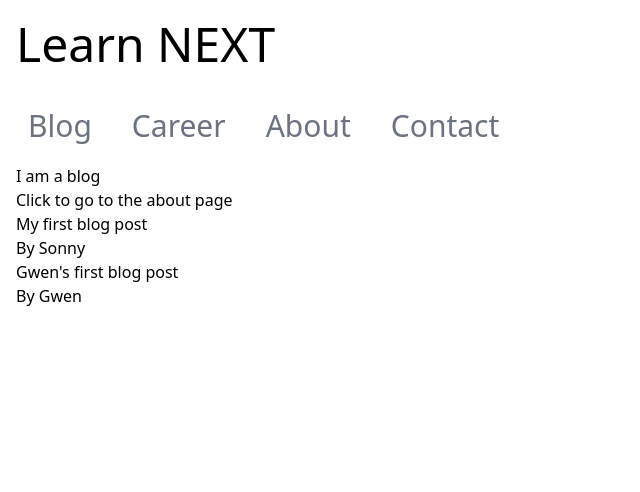
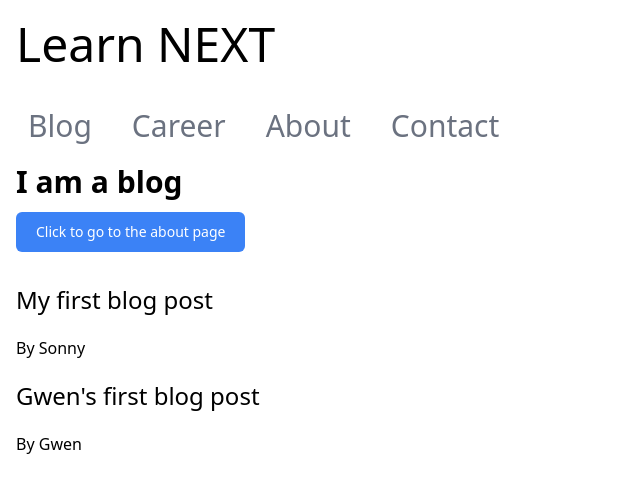
Before and after one commit to deepsea/nextjs-blog, a Next.js app: page /blog in a window 1280 px wide. Shown: the top 492 px of the page, without its empty margins (0-640 px from the left). Built offline with nearby package versions, Linux system fonts and the light colour scheme.

Commit message:
start to give some style

```diff
--- a/pages/blog.js
+++ b/pages/blog.js
@@ -1,14 +1,13 @@
-import Link from 'next/link';
-import { Router, useRouter } from 'next/router';
+import { Router, useRouter } from 'next/router'
 
 function BlogPage({ posts }) {
-    const router = useRouter();
+    const router = useRouter()
     if (router.isFallback) {
-        return <h2>Loading...</h2>;
+        return <h2>Loading...</h2>
     }
     return (
         <div>
-            <h1>I am a blog</h1>
+            <h1 className="text-3xl font-bold">I am a blog</h1>
 
             {/* Router Example 1 */}
             {/* <Link href="/about">
@@ -16,18 +15,21 @@ function BlogPage({ posts }) {
             </Link> */}
 
             {/* Router Example 2 */}
-            <button onClick={() => router.push('/about')}>
+            <button
+                className="focus:outline-none text-white text-sm py-2.5 px-5 rounded-md bg-blue-500 hover:bg-blue-600 hover:shadow-lg my-3"
+                onClick={() => router.push('/about')}
+            >
                 Click to go to the about page
             </button>
 
             {posts.map((post) => (
                 <div key={post.id}>
-                    <h2>{post.title}</h2>
+                    <h2 className="text-2xl my-5">{post.title}</h2>
                     <h3>By {post.author}</h3>
                 </div>
             ))}
         </div>
-    );
+    )
 }
 
 // function timeout(ms) {
@@ -70,15 +72,15 @@ export async function getStaticProps() {
                 author: 'Gwen',
             },
         ],
-    };
+    }
 
-    const posts = res.data;
+    const posts = res.data
 
     return {
         props: {
             posts,
         },
-    };
+    }
 }
 
-export default BlogPage;
+export default BlogPage
```
